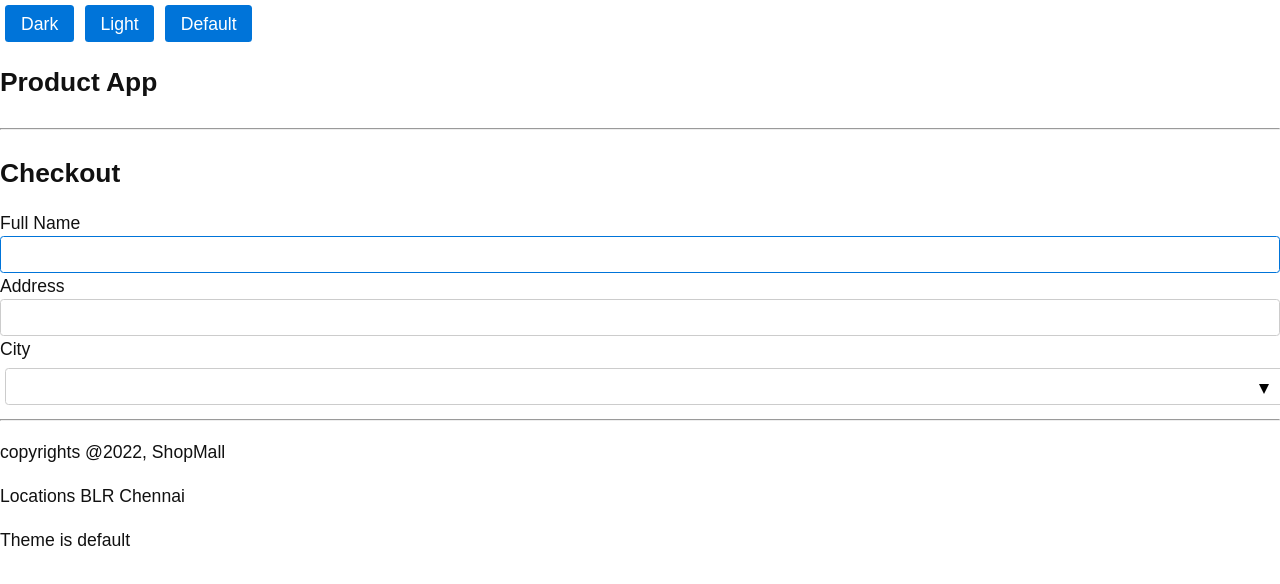
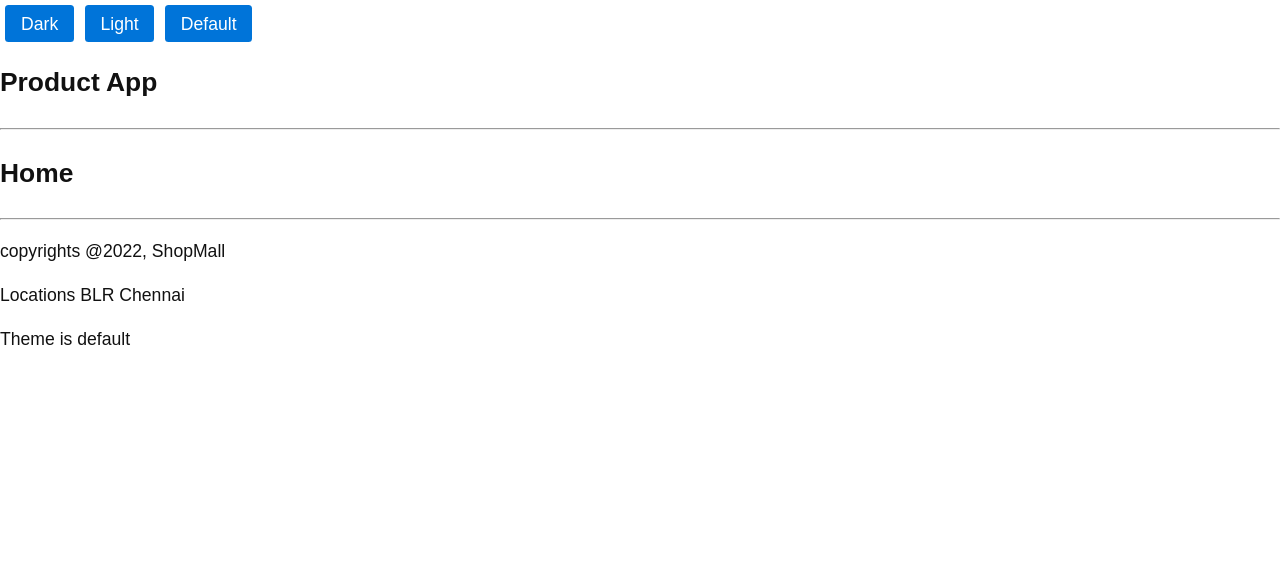
Before and after one commit to nodesense/siemens-react-feb-2022, a React (Create React App) app: page / in a window 1280 px wide. Shown: the top 584 px of the page. Built offline with nearby package versions, Linux system fonts and the light colour scheme.

Commit message:
router basic

```diff
--- a/package.json
+++ b/package.json
@@ -8,6 +8,7 @@
     "@testing-library/user-event": "^13.5.0",
     "react": "^17.0.2",
     "react-dom": "^17.0.2",
+    "react-router-dom": "^5.3.0",
     "react-scripts": "5.0.0",
     "web-vitals": "^2.1.4"
   },
--- a/src/app/App.js
+++ b/src/app/App.js
@@ -6,6 +6,24 @@ import Cart from './components/Cart';
 import Checkout from './components/Checkout';
 
 import ThemeContext from './contexts/ThemeContext';
+
+import {BrowserRouter as Router,
+        Route,
+        Switch
+    } from 'react-router-dom';
+
+const Home = () => (<div>
+                        <h2>Home</h2>
+                    </div>)
+
+const About = () => (<div>
+    <h2>About</h2>
+</div>)
+
+
+const NotFound = () => (<div>
+    <h2>Page not Found!!</h2>
+</div>)
 
 // If we provide value for ThemeContext, then provided value shall be taken by consumer
 
@@ -25,6 +43,7 @@ class App extends React.Component {
 
         // return v.dom, write in jsx
         return (
+            <Router>
                 <ThemeContext.Provider value={this.state.theme}>
                     <div>
 
@@ -36,14 +55,31 @@ class App extends React.Component {
                             we pass data from app component to header, footer with properties
                         */}
                         <Header title="Product App" />
-
+                            {/* Switch picks the first component that match router */}
+                        <Switch>
+                            <Route path="/cart">
+                                <Cart />
+                            </Route>
+                            <Route path="/checkout">
                                 <Checkout />
-
-                    {/* <Cart /> */}
+                            </Route>
+                            <Route path="/about">
+                                <About />
+                            </Route>
+                            {/* home path / will match all the routes */}
+                            <Route path="/" exact>
+                                <Home />
+                            </Route>
+                            {/* match all, but use for not found page, should be last one" */}
+                            <Route path="*">
+                                <NotFound />
+                            </Route>
+                        </Switch>
 
                         <Footer year={2022} company="ShopMall" locations = { ['BLR', 'Chennai']} />
                     </div>
                 </ThemeContext.Provider>
+            </Router>
         )
     }
 }
```
Also changed, not shown: 1 other file (tests, documents, lock files or other folders). Lines whose indentation alone changed are shown as unchanged.
